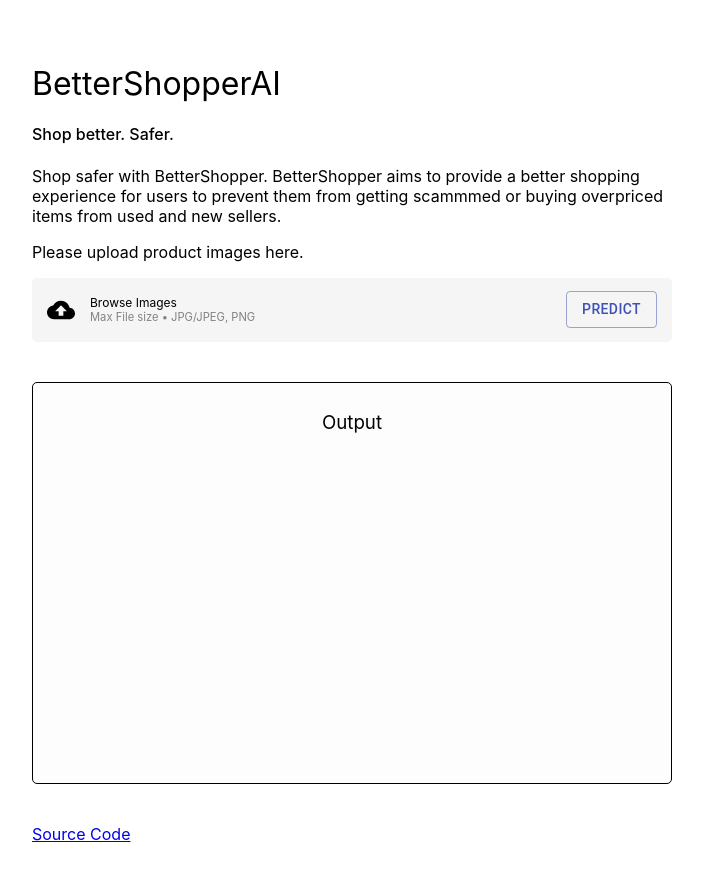
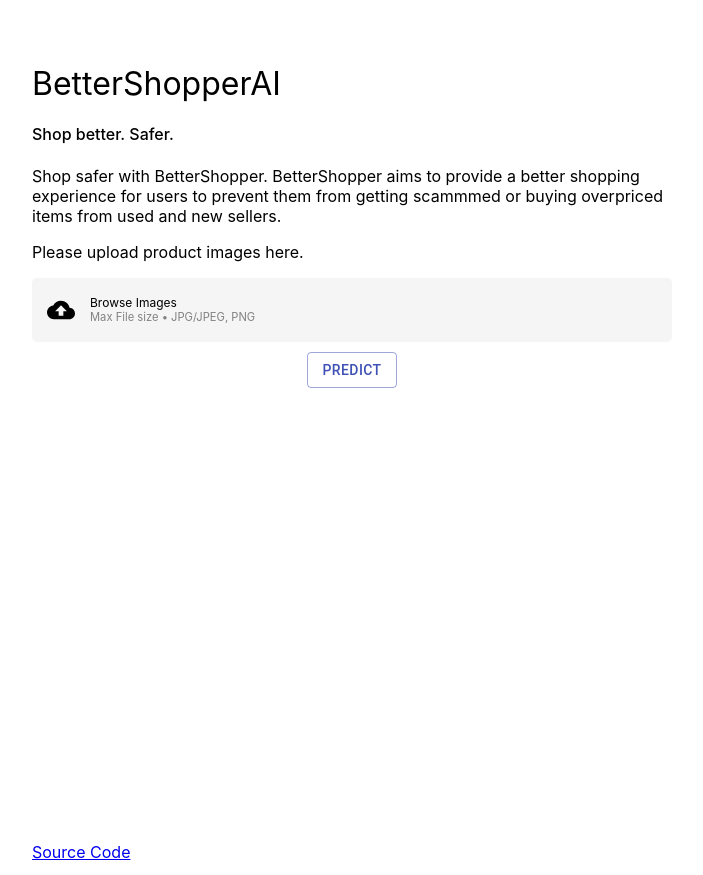
Before and after one commit to natewu/BetterShopper, a React (Create React App) app: page / in a window 1280 px wide. Shown: the whole page, without its empty margins (288-991 px from the left). Built offline with nearby package versions, Linux system fonts and the light colour scheme.

Commit message:
predictions and product name

```diff
--- a/package.json
+++ b/package.json
@@ -11,11 +11,13 @@
     "@testing-library/jest-dom": "^5.11.9",
     "@testing-library/react": "^11.2.3",
     "@testing-library/user-event": "^12.6.2",
+    "jquery": "^3.5.1",
     "kijiji-scraper": "^6.0.2",
     "react": "^17.0.1",
     "react-dom": "^17.0.1",
     "react-router": "^5.2.0",
     "react-scripts": "4.0.1",
+    "react-tensorflow": "^2.1.0",
     "web-vitals": "^0.2.4"
   },
   "scripts": {
--- a/public/index.html
+++ b/public/index.html
@@ -15,6 +15,7 @@
 
     <title>Better Shopper AI</title>
   </head>
+
   <body>
     <noscript>You need to enable JavaScript to run this app.</noscript>
     <div id="root"></div>
--- a/src/App.js
+++ b/src/App.js
@@ -8,15 +8,6 @@
 import ImageClassification from "./ml/ImageClassification";
 
 export class App extends Component {
-
-/* 	componentDidMount() {
-        const script = document.createElement("script");
-        script.async = true;
-        script.src = "./ml/ImageClassification.js";
-        this.div.appendChild(script);
-	}
- */
-
 	render() {
 		return (
 			<div ref={el => (this.div = el)}>
@@ -25,8 +16,8 @@
 				<Desc/>
 				<Input/>
 				{/* <ImageClassification/> */}
-				<Output/>
-				<Footer/>
+
+				<Footer style={{bottom:0}}/>
 				</div>
 			</div>
 		)
--- a/src/components/Input.js
+++ b/src/components/Input.js
@@ -8,7 +8,7 @@
 
 export class Input extends Component {
     state = {
-        image:[]
+        image:[],
     }
 
     async loadFile(){
@@ -47,16 +47,8 @@
     render() {
         let { image } = this.state;
         return (
-            <div>
+            <div style={{minHeight:"600px"}}>
                 <p>Please upload product images here.</p>
-                {/* <div className="uploadImage">
-                    <CloudUploadIcon className="icon"/>
-                    <div className="info">
-                        <p>Drag images here</p>
-                        <p style={{fontSize:"1.4vmin", color:"rgb(130 130 130)"}}>Max File size {} • JPG/JPEG, PNG</p>
-                    </div>
-                    <Button id="upload" variant="outlined" color="primary" style={{margin:"0 15px 0 auto"}}>Browse <input type="file" name="file" onChange={this.onChangeHandler}/></Button>
-                </div> */}
                 <label for="input" className="uploadImage">
                     <CloudUploadIcon className="icon"/>
                     <div className="info">
@@ -65,10 +57,10 @@
                     </div>
                     <input id="input" type="file" name="file" size="50" hidden accept=".jpg, .jpeg, .png, .jfif, .webp, .svg, .bmp, .ppm" onChange={this.setImages}/>
                     {/* <Button id="upload" variant="outlined" color="primary" style={{margin:"0 15px 0 auto"}}>Browse</Button> */}
-                    <ImageClassification image={this.state.image} style={{margin:"0 15px 0 auto"}}/>
+
                 </label>
-                {image.map(image => <img id="test" alt="test" src={image} style={{maxWidth:"100%", height:"auto", marginTop:"10px"}}/>)}
-
+                {image.map(image => <img id="test" alt="test" src={image} style={{maxWidth:"100%", height:"auto", marginTop:"10px", marginLeft:"auto", marginRight:"auto"}}/>)}
+                <ImageClassification/>
             </div>
         )
     }
--- a/src/components/Output.js
+++ b/src/components/Output.js
@@ -1,11 +1,13 @@
 import React from 'react';
 import "./Output.css";
 
-export default function Output() {
+export default function Output({className, probability}) {
     return (
         <div>
             <div className="output">
-                <h3 style={{fontWeight:"400", paddingTop:"10px"}}>Output</h3>
+                <h3 style={{fontWeight:"400", paddingTop:"10px"}}>Products</h3>
+                <p>{className}</p>
+                <p>{probability}</p>
             </div>
         </div>
     )
--- a/src/ml/ImageClassification.js
+++ b/src/ml/ImageClassification.js
@@ -1,33 +1,34 @@
 import * as tf from '@tensorflow/tfjs';
 import * as mobilenet from '@tensorflow-models/mobilenet';
-import React, { Component } from 'react'
+import React, { Component, useState } from 'react'
 import Button from '@material-ui/core/Button';
+import Output from "../components/Output"
 
-export class ImageClassification extends Component {
-    async upload() {
+export const ImageClassification = () => {
+    const [results, setResults] = useState([]);
+    const [showResults, setShowResults] = React.useState(false);
+    const show = () => setShowResults(true);
+    async function upload() {
         console.log("upload");
         const img = document.getElementById("test");
         console.log(img);
         const model = await mobilenet.load();
         const predictions = await model.classify(img);
+        setResults(predictions);
+        show();
         console.log('Predictions: ');
         console.log(predictions);
     }
 
-    async init(){
-        let model = undefined;
-        model = await tf.loadLayersModel(".\tfjs_files\modelcheck.json");
-        console.log("Model Loaded");
-    }
+    return (
+        <div style={{display:"grid", marginTop:"10px"}}>
+            <Button onClick={async() => await upload()} variant="outlined" color="primary" style={{margin:"0 auto"}}>Predict</Button>
+            { showResults ? <p><b>Product predicted:</b> {results[0].className.split(",",1)}: {((results[0].probability)*100).toFixed(2)+"%"}</p> : null}
+            { showResults ? <Output/> : null}
 
-    render() {
-        return (
-            <div style={this.props.style}>
-                <Button onClick={async() => await this.upload()} variant="outlined" color="primary" style={{margin:"0 auto 0 auto"}}>Predict</Button>
-                {/* {this.init()} */}
-            </div>
-        )
-    }
+        </div>
+    )
+
 }
 
 
```
Also changed, not shown: src/components/Input.css (line endings or trailing spaces), 2 other files (tests, documents, lock files or other folders).
